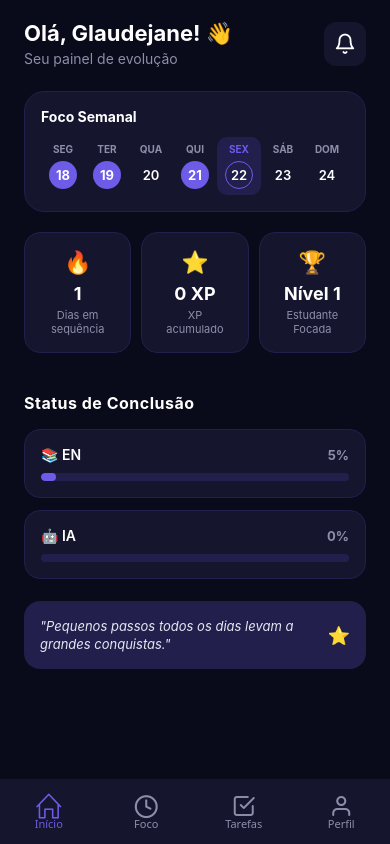
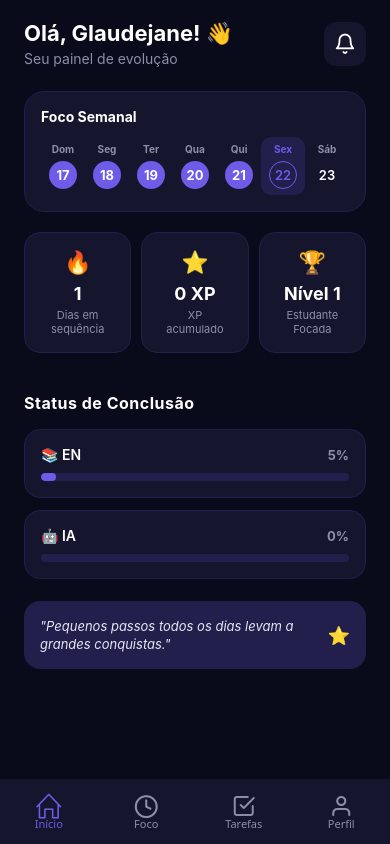
Before and after one commit to Glaudejane/StudyFlow, a React Native app: screen / in a window 390 px wide. Built offline with nearby package versions, Linux system fonts and the light colour scheme.

Commit message:
Feat: Implementa calendário de foco semanal dinâmico automatizado

```diff
--- a/screens/HomeScreen.js
+++ b/screens/HomeScreen.js
@@ -16,15 +16,28 @@ export default function HomeScreen() {
     const progressoIngles = 5; // Ex: 1 de 20 semanas = 5%
     const progressoIA = 0;
 
-    const diasDaSemana = [
-        { id: 1, nome: "SEG", numero: "18", estudou: true, hoje: false },
-        { id: 2, nome: "TER", numero: "19", estudou: true, hoje: false },
-        { id: 3, nome: "QUA", numero: "20", estudou: false, hoje: false },
-        { id: 4, nome: "QUI", numero: "21", estudou: true, hoje: false },
-        { id: 5, nome: "SEX", numero: "22", estudou: false, hoje: true },
-        { id: 6, nome: "SÁB", numero: "23", estudou: false, hoje: false },
-        { id: 7, nome: "DOM", numero: "24", estudou: false, hoje: false },
-    ];
+    // 📆 Obtém a data de hoje do sistema
+    const hoje = new Date();
+    const diaAtualSemana = hoje.getDay(); // Retorna 0 para Domingo, 1 para Segunda, etc.
+    const diaAtualMes = hoje.getDate(); // Retorna o número do dia (ex: 23)
+
+    // Criamos uma lista com os dias da semana retroativos/futuros baseados em hoje
+    const nomesDias = ["Dom", "Seg", "Ter", "Qua", "Qui", "Sex", "Sáb"];
+
+    const diasDaSemana = nomesDias.map((nome, index) => {
+        // Descobre a diferença de dias em relação ao dia atual
+        const diferenca = index - diaAtualSemana;
+        const dataDoDia = new Date(hoje);
+        dataDoDia.setDate(diaAtualMes + diferenca);
+
+        return {
+            id: index.toString(),
+            nome: nome,
+            numero: dataDoDia.getDate(), // O número correto do dia do mês
+            hoje: index === diaAtualSemana, // Define true apenas para o dia atual real
+            estudou: index < diaAtualSemana, // Exemplo: marca que estudou nos dias que já passaram
+        };
+    });
 
     const loadUserData = useCallback(async () => {
         try {
@@ -76,7 +89,7 @@ export default function HomeScreen() {
                                         style={[
                                             styles.diaNumero,
                                             dia.estudou && styles.textoEstudou,
-                                            dia.hoje && styles.textoHojeNumero,
+                                            dia.hoje && styles.textoHoje,
                                         ]}
                                     >
                                         {dia.numero}
```
